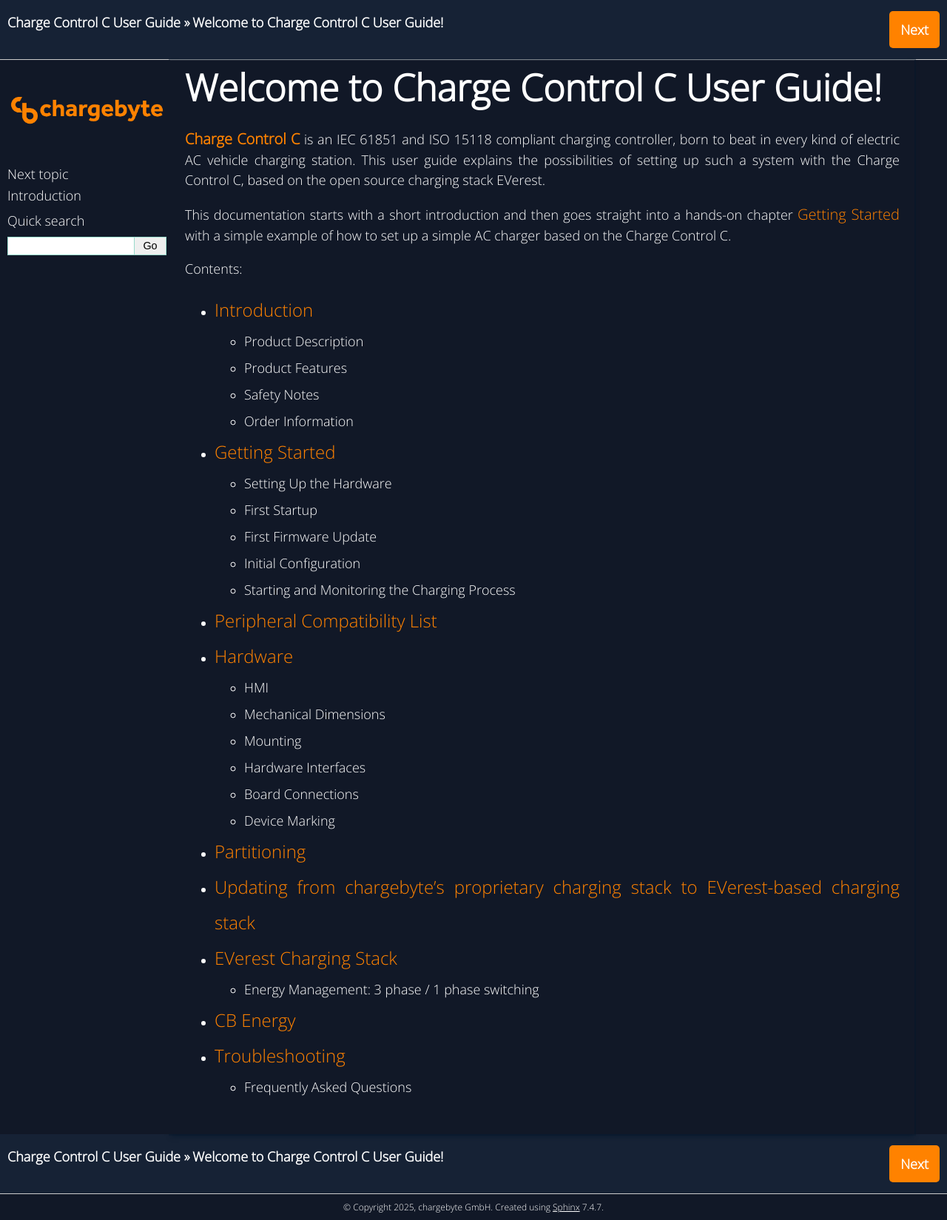
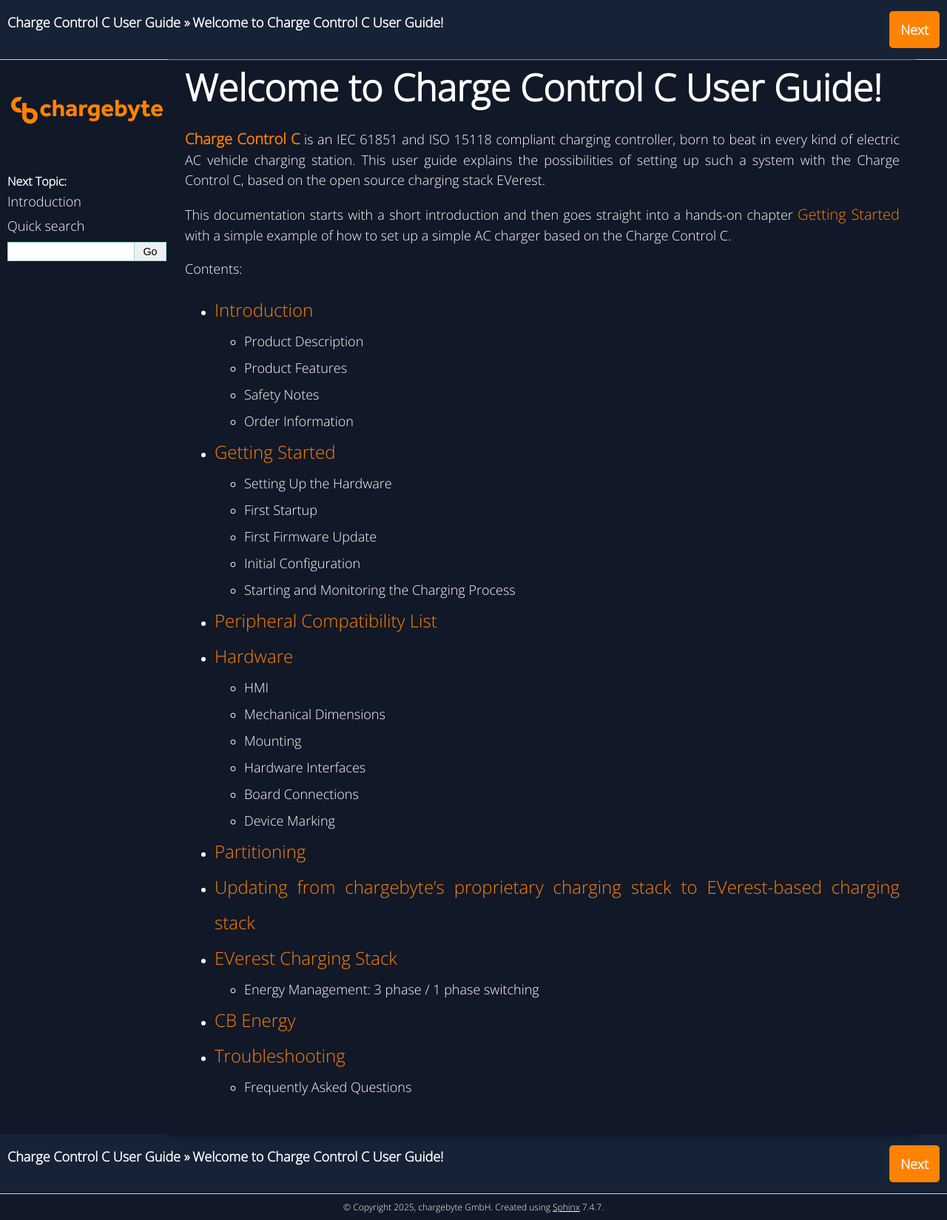
Before and after one commit to chargebyte/chargebyte-docs, a Sphinx documentation site: the page built from docs/source/index.rst, in a window 1280 px wide. Shown: the whole page at 74% size. Built offline with Sphinx 7.4.7, drawn with Linux system fonts in a browser that asks for light colours.

Commit message:
style: refine Sphinx sidebar navigation styling
Signed-off-by: Fabian Hartung <fabian.hartung@chargebyte.com>

```diff
--- a/docs/source/_static/css/cb_theme.css
+++ b/docs/source/_static/css/cb_theme.css
@@ -83,14 +83,32 @@
 }
 
 .document .sphinxsidebar .sphinxsidebarwrapper h4 {
-  font-size: 18px !important;
+  color: #fff !important;
+  font-size: 16px !important;
   font-family: "Open Sans", sans-serif !important;
+  font-weight: 700 !important;
+  margin: 16px 0 2px !important;
+  text-transform: capitalize !important;
+}
+
+.document .sphinxsidebar .sphinxsidebarwrapper h4::after {
+  content: ":" !important;
 }
 
 .document .sphinxsidebar .sphinxsidebarwrapper .topless a {
+  display: inline !important;
   font-size: 18px !important;
   font-family: "Open Sans", sans-serif !important;
   color: #fff !important;
+  line-height: 1.25 !important;
+  padding: 0 !important;
+  background-color: transparent !important;
+  text-decoration: none !important;
+  transition: color 0.15s ease !important;
+}
+
+.document .sphinxsidebar .sphinxsidebarwrapper .topless a:hover {
+  color: #ff8200 !important;
 }
 
 .document .sphinxsidebar .sphinxsidebarwrapper p {
```
